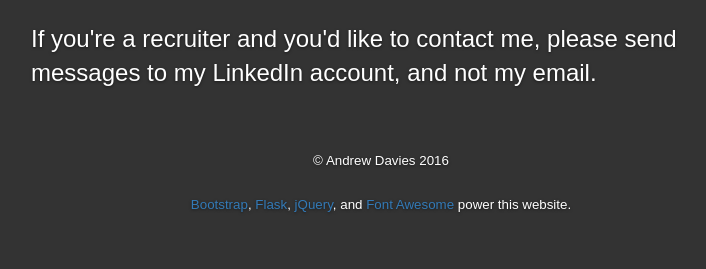
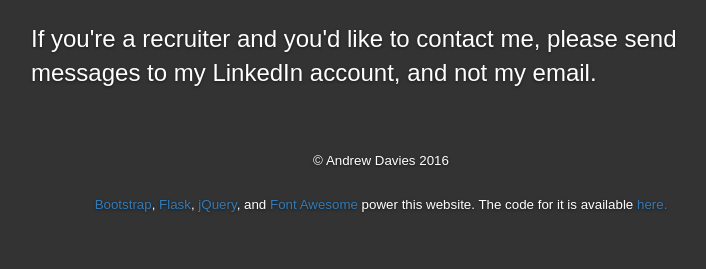
Before and after one commit to awdavies/personal_site, a Flask app: template templates/index.html in a window 1280 px wide. Shown: the part 1209-1478 px from the top of the page, without its empty margins (259-965 px from the left). Run offline with Flask 2, Linux system fonts and the light colour scheme; the template is opened without the code that fills it, so the values that code supplies are empty; some libraries are stand-ins or nearby versions; some web fonts are replaced.

Commit message:
Added in blurb about the github page.jk:w

```diff
--- a/templates/index.html
+++ b/templates/index.html
@@ -120,7 +120,8 @@
                 <a href="http://flask.pocoo.org/">Flask</a>,
                 <a href="http://jquery.com/">jQuery</a>, and
                 <a href="http://fortawesome.github.io/Font-Awesome/">Font Awesome</a>
-                power this website.
+                power this website.  The code for it is available
+                 <a href="https://github.com/awdavies/personal_site">here.</a>
               </small>
               </p>
             </div>
```
